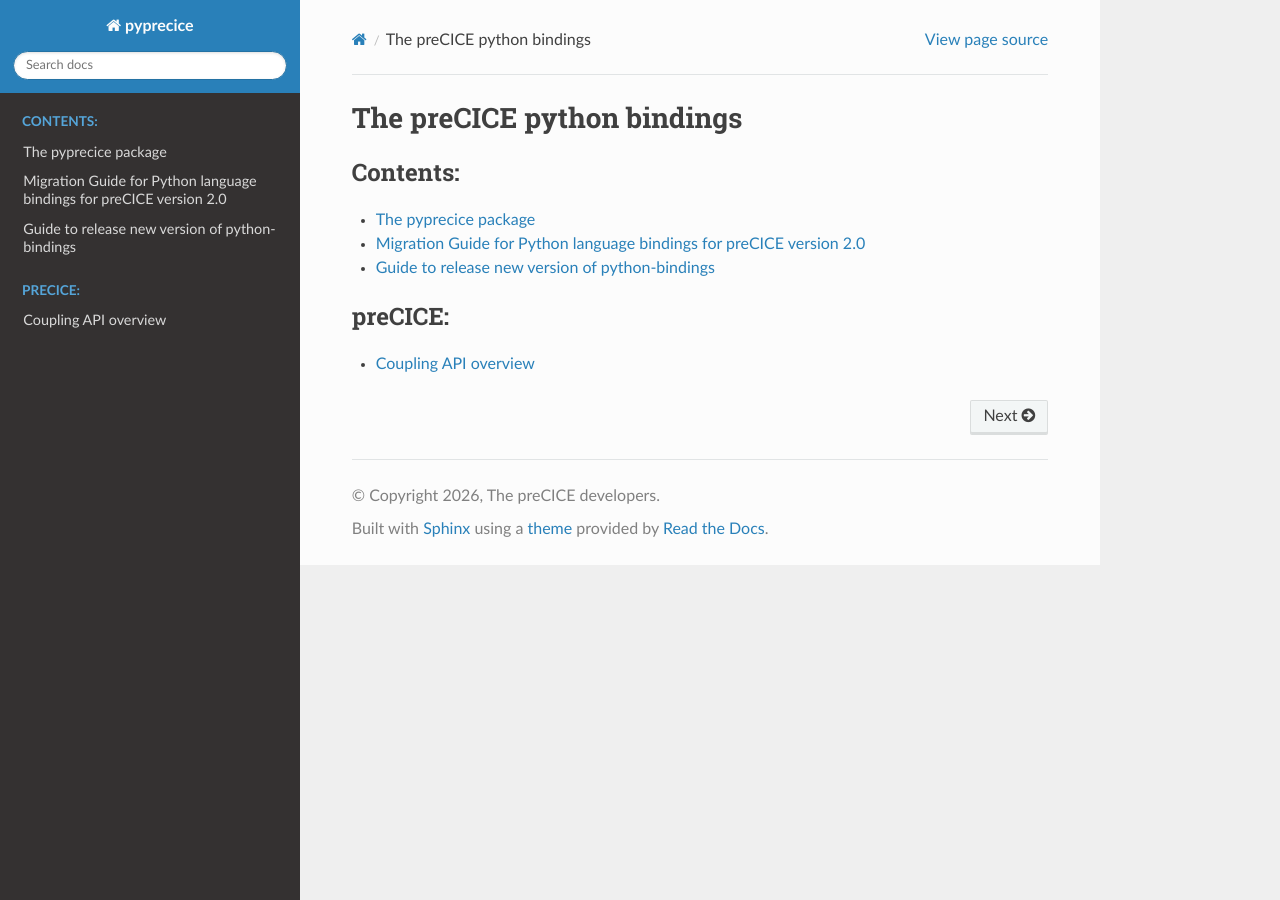
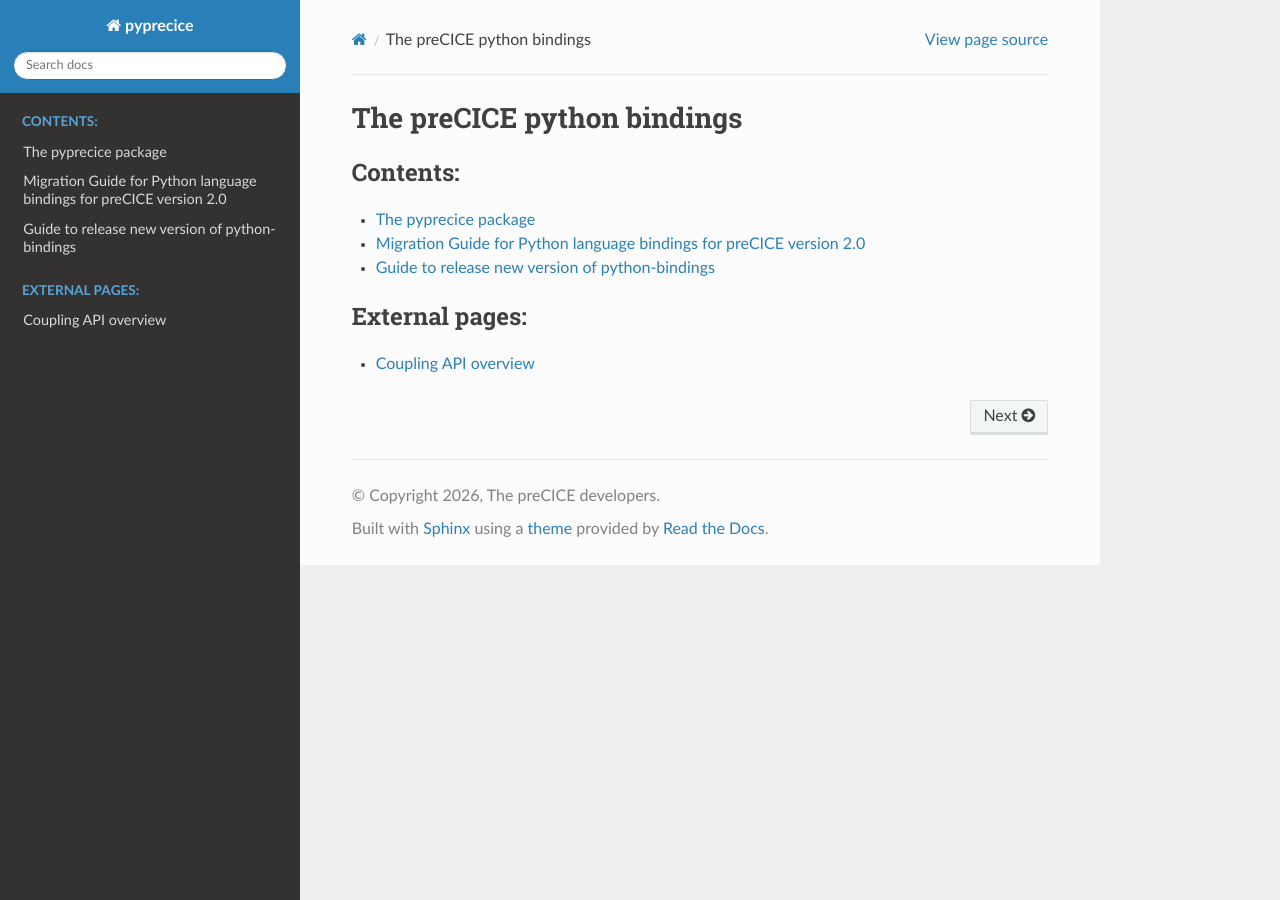
Before and after one commit to precice/python-bindings, a Sphinx documentation site: the page built from docs/index.rst, in a window 1280 px wide. Built offline with Sphinx 7.4.7 and the Read the Docs theme 3.1.0, drawn with Linux system fonts in a browser that asks for light colours.

Commit message:
docs: clarify external navigation section

```diff
--- a/docs/index.rst
+++ b/docs/index.rst
@@ -10,6 +10,6 @@ The preCICE python bindings
    ReleaseGuide
 
 .. toctree::
-   :caption: preCICE:
+   :caption: External pages:
 
    Coupling API overview <https://precice.org/couple-your-code-api.html>
```
